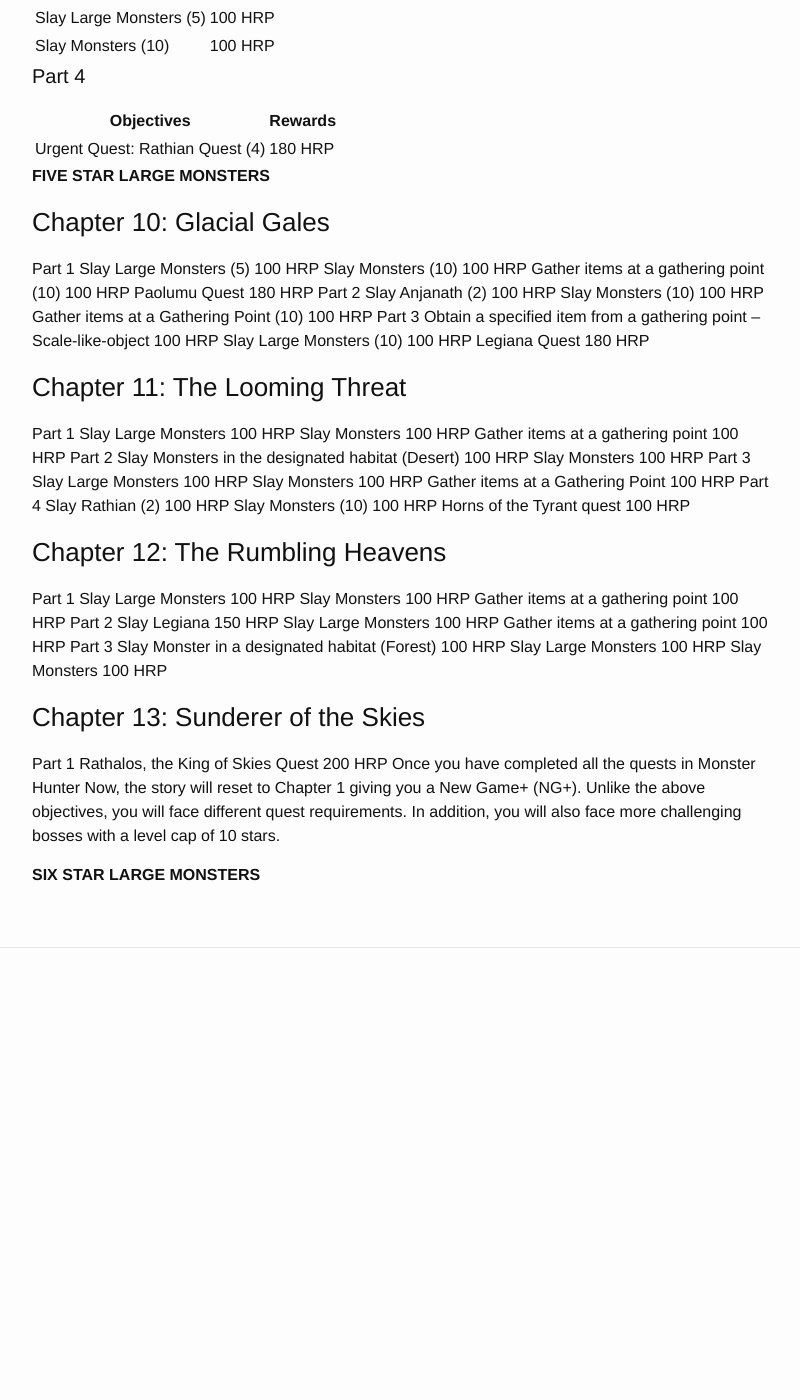
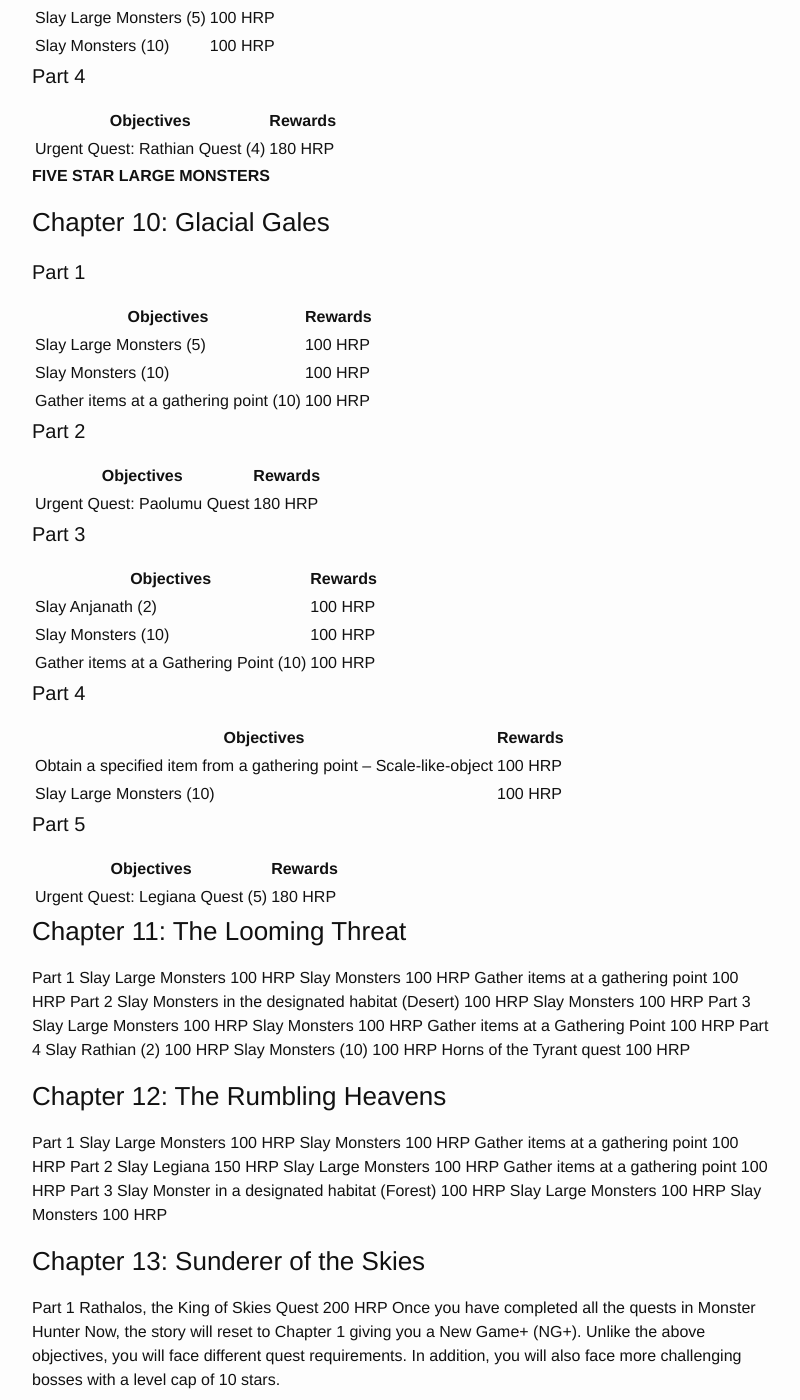
Before and after one commit to roclar/roclar.github.io, a Jekyll site: the page built from MHNowStoryChapters.md, in a window 1280 px wide and 1400 px high, scrolled down 7051 px. Shown: the whole window, without its empty margins (238-1038 px from the left). Built offline with Jekyll 4.4.1, drawn with Linux system fonts in a browser that asks for light colours; before the commit the page ends 8089 px from its top, so only the background shows below that; some of the changed text lies outside the part shown.

Commit message:
More formatting.  Started adding 2nd quest

```diff
--- a/MHNowStoryChapters.md
+++ b/MHNowStoryChapters.md
@@ -364,16 +364,40 @@
 
 ### Chapter 10: Glacial Gales
 
-Part 1	Slay Large Monsters (5)	100 HRP
-Slay Monsters (10)	100 HRP
-Gather items at a gathering point (10)	100 HRP
-Paolumu Quest	180 HRP
-Part 2	Slay Anjanath (2)	100 HRP
-Slay Monsters (10)	100 HRP
-Gather items at a Gathering Point (10)	100 HRP
-Part 3	Obtain a specified item from a gathering point – Scale-like-object	100 HRP
-Slay Large Monsters (10)	100 HRP
-Legiana Quest	180 HRP
+#### Part 1
+
+| Objectives | Rewards |
+| ---------- | ------- |
+| Slay Large Monsters (5) | 100 HRP |
+| Slay Monsters (10) | 100 HRP |
+| Gather items at a gathering point (10) | 100 HRP |
+
+#### Part 2
+
+| Objectives | Rewards |
+| ---------- | ------- |
+| Urgent Quest: Paolumu Quest | 180 HRP |
+
+#### Part 3
+
+| Objectives | Rewards |
+| ---------- | ------- |
+| Slay Anjanath (2) | 100 HRP |
+| Slay Monsters (10) | 100 HRP |
+| Gather items at a Gathering Point (10) | 100 HRP |
+
+#### Part 4
+
+| Objectives | Rewards |
+| ---------- | ------- |
+| Obtain a specified item from a gathering point – Scale-like-object | 100 HRP |
+| Slay Large Monsters (10) | 100 HRP |
+
+#### Part 5
+
+| Objectives | Rewards |
+| ---------- | ------- |
+| Urgent Quest: Legiana Quest (5) | 180 HRP |
 
 ### Chapter 11: The Looming Threat
 
@@ -407,3 +431,13 @@
 Once you have completed all the quests in Monster Hunter Now, the story will reset to Chapter 1 giving you a New Game+ (NG+). Unlike the above objectives, you will face different quest requirements. In addition, you will also face more challenging bosses with a level cap of 10 stars.
 
 **SIX STAR LARGE MONSTERS**
+
+### Chapter 1: Beyond the Dust Clouds
+
+#### Part 1
+
+| Objectives | Rewards |
+| ---------- | ------- |
+| Slay Anjanath (4) | 200 HRP |
+| Slay monster (15) | 200 HRP |
+| Gather items at gathering point (15) | 200 HRP |
```
